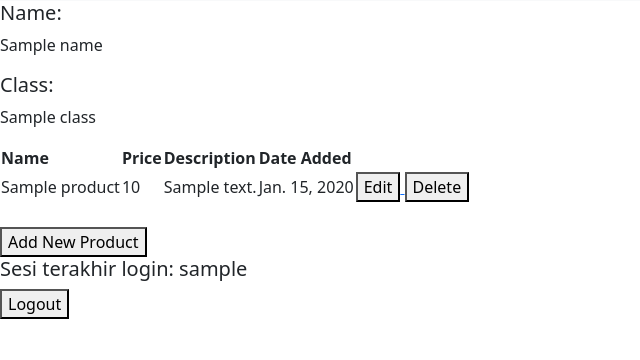
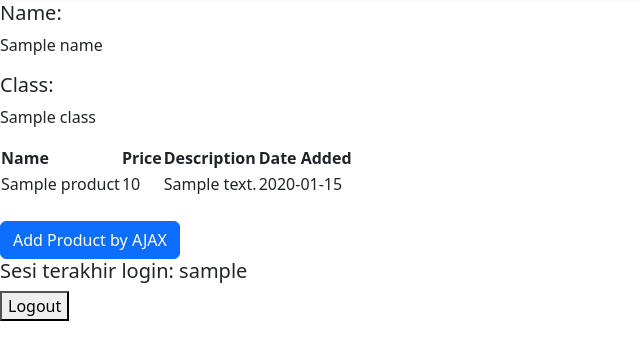
Before and after one commit to ghanahmada/shopping-list, a Django app: template main/templates/main.html in a window 1280 px wide. Shown: the part 55-415 px from the top of the page, without its empty margins (0-640 px from the left). Run offline with Django 4.2, Linux system fonts and the light colour scheme; tables that the repository leaves empty hold one stand-in row (values such as "Sample post"); the template is opened without the code that fills it: values that come from a table or form of the project are taken from there, most other values are stand-ins (such as "Sample title", 1, 10 or a date in 2020).

Commit message:
tutorial 5

```diff
--- a/main/templates/main.html
+++ b/main/templates/main.html
@@ -39,45 +39,49 @@
     <h5>Class:</h5>
     <p>{{class}}</p>
 
-    <table>
-        <tr>
-            <th>Name</th>
-            <th>Price</th>
-            <th>Description</th>
-            <th>Date Added</th>
-        </tr>
-
-        {% comment %} Berikut cara memperlihatkan data produk di bawah baris ini {% endcomment %}
-
-        {% for product in products %}
-            <tr>
-                <td>{{product.name}}</td>
-                <td>{{product.price}}</td>
-                <td>{{product.description}}</td>
-                <td>{{product.date_added}}</td>
-                <td>
-                    <a href="{% url 'main:edit_product' product.pk %}">
-                        <button>
-                            Edit
-                        </button>
-                    </a>
-                    <a href="{% url 'main:delete_product' product.pk %}">
-                        <button>
-                            Delete
-                        </button>
-                    </a>
-                </td>
-            </tr>
-        {% endfor %}
+    <table id="product_table">
     </table>
 
     <br />
 
-    <a href="{% url 'main:create_product' %}">
+    <!-- <a href="{% url 'main:create_product' %}">
         <button>
             Add New Product
         </button>
-    </a>
+    </a> -->
+
+    <div class="modal fade" id="exampleModal" tabindex="-1" aria-labelledby="exampleModalLabel" aria-hidden="true">
+      <div class="modal-dialog">
+          <div class="modal-content">
+              <div class="modal-header">
+                  <h1 class="modal-title fs-5" id="exampleModalLabel">Add New Product</h1>
+                  <button type="button" class="btn-close" data-bs-dismiss="modal" aria-label="Close"></button>
+              </div>
+              <div class="modal-body">
+                  <form id="form" onsubmit="return false;">
+                      {% csrf_token %}
+                      <div class="mb-3">
+                          <label for="name" class="col-form-label">Name:</label>
+                          <input type="text" class="form-control" id="name" name="name"></input>
+                      </div>
+                      <div class="mb-3">
+                          <label for="price" class="col-form-label">Price:</label>
+                          <input type="number" class="form-control" id="price" name="price"></input>
+                      </div>
+                      <div class="mb-3">
+                          <label for="description" class="col-form-label">Description:</label>
+                          <textarea class="form-control" id="description" name="description"></textarea>
+                      </div>
+                  </form>
+              </div>
+              <div class="modal-footer">
+                  <button type="button" class="btn btn-secondary" data-bs-dismiss="modal">Close</button>
+                  <button type="button" class="btn btn-primary" id="button_add" data-bs-dismiss="modal">Add Product</button>
+              </div>
+          </div>
+      </div>
+  </div>
+  <button type="button" class="btn btn-primary" data-bs-toggle="modal" data-bs-target="#exampleModal">Add Product by AJAX</button>
 
     <h5>Sesi terakhir login: {{ last_login }}</h5>
 
@@ -86,4 +90,41 @@
             Logout
         </button>
     </a>
+    <script>
+      async function getProducts() {
+          return fetch("{% url 'main:get_product_json' %}").then((res) => res.json())
+      }
+      async function refreshProducts() {
+        document.getElementById("product_table").innerHTML = ""
+        const products = await getProducts()
+        let htmlString = `<tr>
+            <th>Name</th>
+            <th>Price</th>
+            <th>Description</th>
+            <th>Date Added</th>
+        </tr>`
+        products.forEach((item) => {
+            htmlString += `\n<tr>
+            <td>${item.fields.name}</td>
+            <td>${item.fields.price}</td>
+            <td>${item.fields.description}</td>
+            <td>${item.fields.date_added}</td>
+        </tr>`
+        })
+
+        document.getElementById("product_table").innerHTML = htmlString
+    }
+
+    refreshProducts()
+    function addProduct() {
+        fetch("{% url 'main:add_product_ajax' %}", {
+            method: "POST",
+            body: new FormData(document.querySelector('#form'))
+        }).then(refreshProducts)
+
+        document.getElementById("form").reset()
+        return false
+    }
+    document.getElementById("button_add").onclick = addProduct
+    </script>
     {% endblock content %}
--- a/main/urls.py
+++ b/main/urls.py
@@ -2,6 +2,7 @@ from django.urls import path
 from main.views import show_main, create_product, show_xml, show_json, show_xml_by_id, show_json_by_id
 from main.views import register, login_user, logout_user
 from main.views import edit_product, delete_product
+from main.views import get_product_json, add_product_ajax
 
 app_name = 'main'
 
@@ -15,4 +16,6 @@ urlpatterns = [
     path('logout/', logout_user, name='logout'),
     path('edit-product/<int:id>', edit_product, name='edit_product'),
     path('delete/<int:id>', delete_product, name='delete_product'),
+    path('get-product/', get_product_json, name='get_product_json'),
+    path('create-product-ajax/', add_product_ajax, name='add_product_ajax')
 ]
--- a/main/views.py
+++ b/main/views.py
@@ -1,6 +1,6 @@
 import datetime
 from django.shortcuts import render
-from django.http import HttpResponseRedirect, HttpResponse
+from django.http import HttpResponseRedirect, HttpResponse, HttpResponseNotFound
 from main.forms import ProductForm
 from django.urls import reverse
 from main.models import Product
@@ -11,6 +11,7 @@ from django.contrib.auth.forms import UserCreationForm
 from django.contrib import messages
 from django.contrib.auth import authenticate, login, logout
 from django.contrib.auth.decorators import login_required
+from django.views.decorators.csrf import csrf_exempt
 
 # Create your views here.
 @login_required(login_url='/login')
@@ -118,3 +119,24 @@ def delete_product(request, id):
     product.delete()
     # Kembali ke halaman awal
     return HttpResponseRedirect(reverse('main:show_main'))
+
+
+def get_product_json(request):
+    product_item = Product.objects.all()
+    return HttpResponse(serializers.serialize('json', product_item))
+
+
+@csrf_exempt
+def add_product_ajax(request):
+    if request.method == 'POST':
+        name = request.POST.get("name")
+        price = request.POST.get("price")
+        description = request.POST.get("description")
+        user = request.user
+
+        new_product = Product(name=name, price=price, description=description, user=user)
+        new_product.save()
+
+        return HttpResponse(b"CREATED", status=201)
+
+    return HttpResponseNotFound()
```
